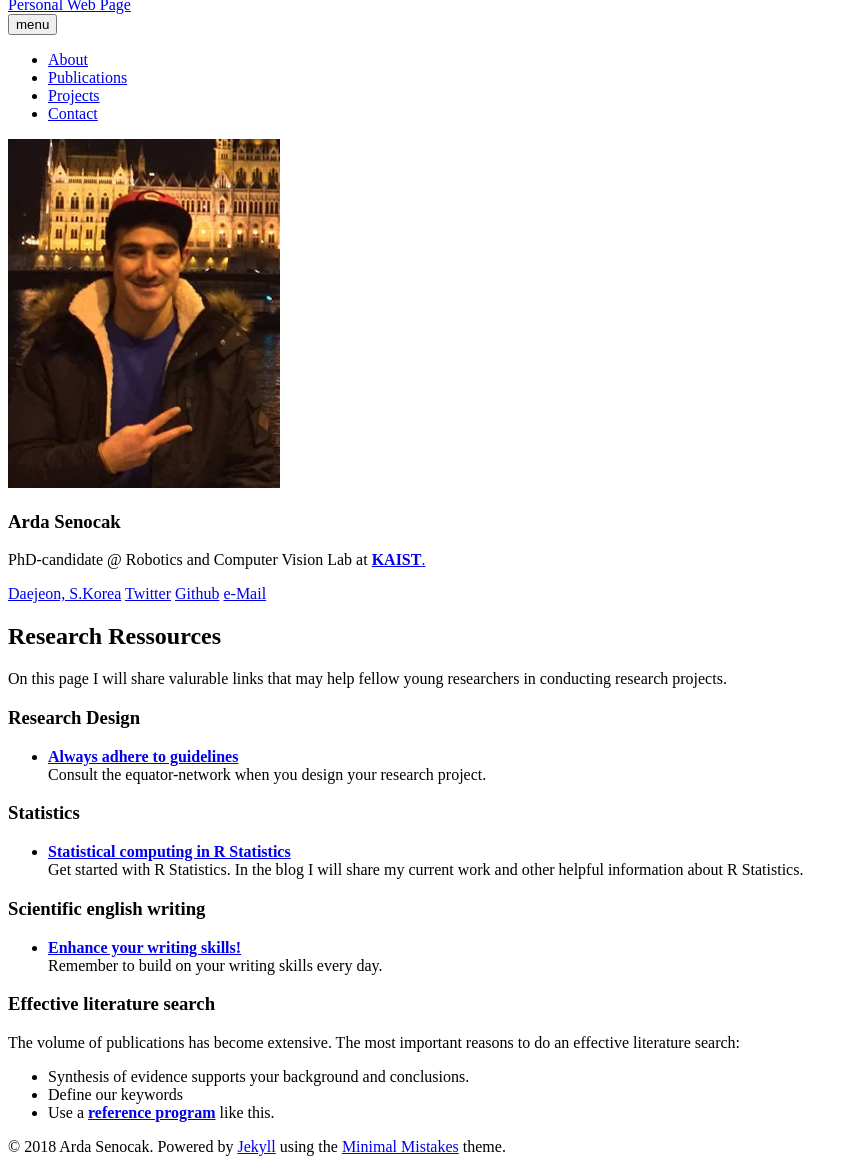
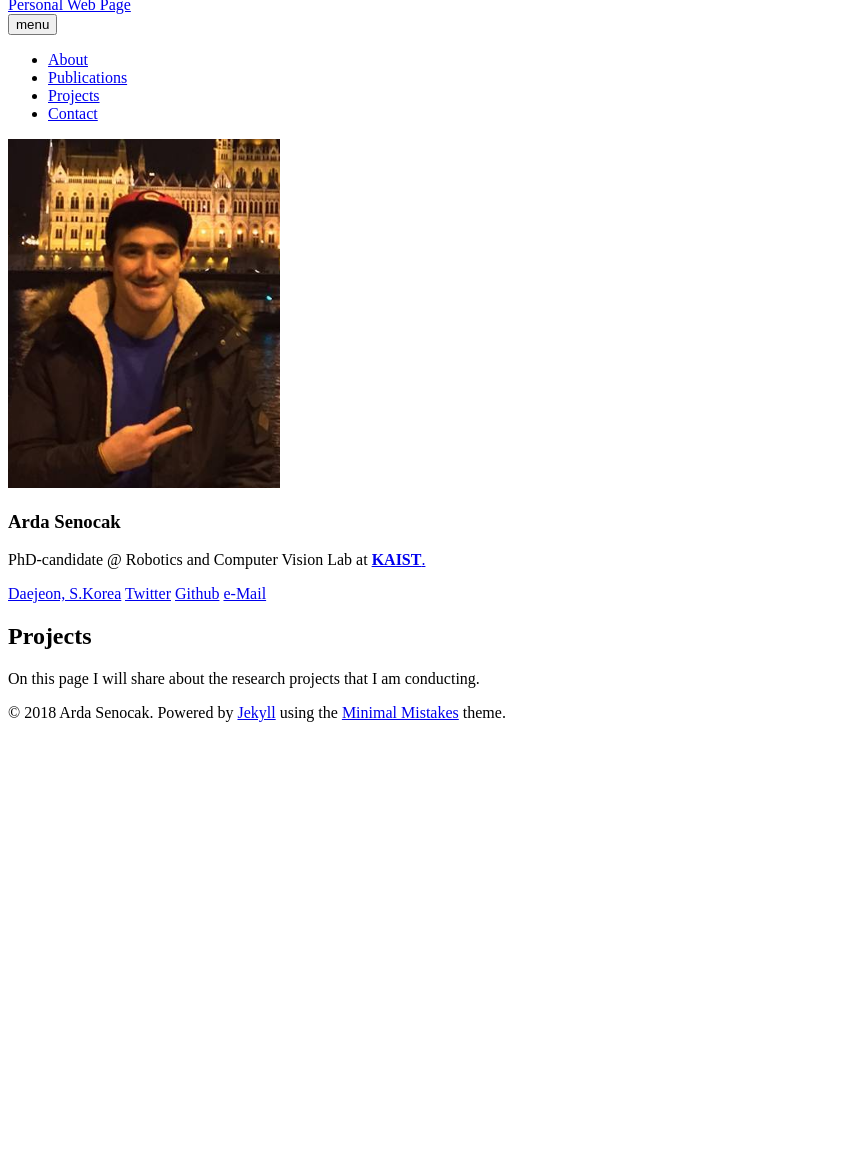
Before and after one commit to ardasnck/ardasnck.github.io, a Jekyll site: the page built from tools.md, in a window 1280 px wide, cut to the strip 112-1276 px from the top of the page. Shown: the whole strip, without its empty margins (0-858 px from the left). Built offline with Jekyll 4.4.1, drawn with Linux system fonts in a browser that asks for light colours; nearby versions of some CDN libraries; after the commit the page ends 900 px from its top, so only the background shows below that.

Commit message:
Update tools.md

```diff
--- a/tools.md
+++ b/tools.md
@@ -1,33 +1,10 @@
 ---
-layout: page
+layout: home2
 permalink: /tools/
-title: Research Ressources
+title: Projects
 tags: [tools]
-modified: 3-10-2014
+modified: 6-3-2018
 comments: false
 ---
 
-On this page I will share valurable links that may help fellow young researchers in conducting research projects.
-
-### Research Design
-
-* [**Always adhere to guidelines**](http://www.equator-network.org)<br>
-Consult the equator-network when you design your research project.
-
-### Statistics
-
-* [**Statistical computing in R Statistics**](http://www.r-project.org)<br>
-Get started with R Statistics. In the blog I will share my current work and other helpful information about R Statistics.
-
-### Scientific english writing
-
-* [**Enhance your writing skills!**](http://wwww.merriam-webster.com)<br>
-Remember to build on your writing skills every day.
-
-### Effective literature search
-
-The volume of publications has become extensive. The most important reasons to do an effective literature search:
-
-* Synthesis of evidence supports your background and conclusions.
-* Define our keywords
-* Use a [**reference program**](http://mendeley.com) like this.
+On this page I will share about the research projects that I am conducting.
```
